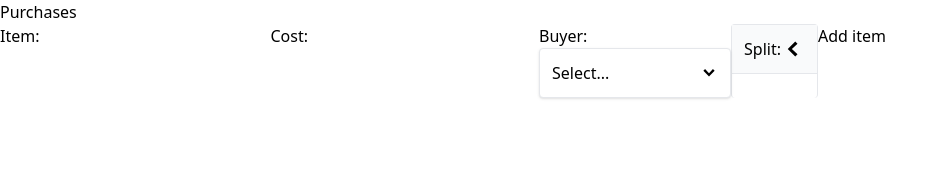
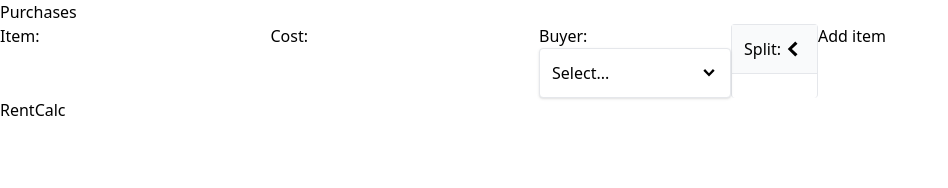
Before and after one commit to brianslab/rentcalc, a Next.js app: page /purchases in a window 1280 px wide. Shown: the top 188 px of the page, without its empty margins (0-948 px from the left). Built offline with nearby package versions, Linux system fonts and the light colour scheme.

Commit message:
begin rent calculation

```diff
--- /dev/null
+++ b/components/RentCalc.tsx
@@ -0,0 +1,5 @@
+function RentCalc() {
+  return <div>RentCalc</div>;
+}
+
+export default RentCalc;
--- a/pages/purchases.tsx
+++ b/pages/purchases.tsx
@@ -1,10 +1,12 @@
 import PurchasesList from '../components/PurchasesList';
+import RentCalc from '../components/RentCalc';
 
 export default function Purchases() {
   return (
     <>
       <h1>Purchases</h1>
       <PurchasesList />
+      <RentCalc />
     </>
   );
 }
```
